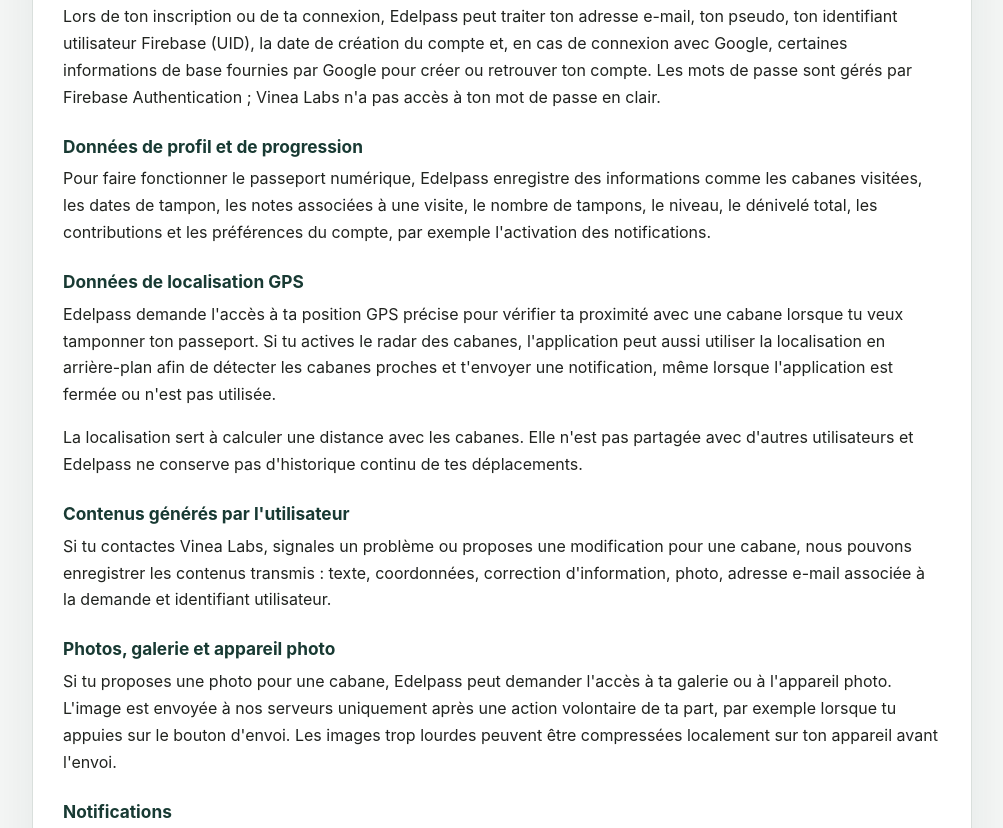
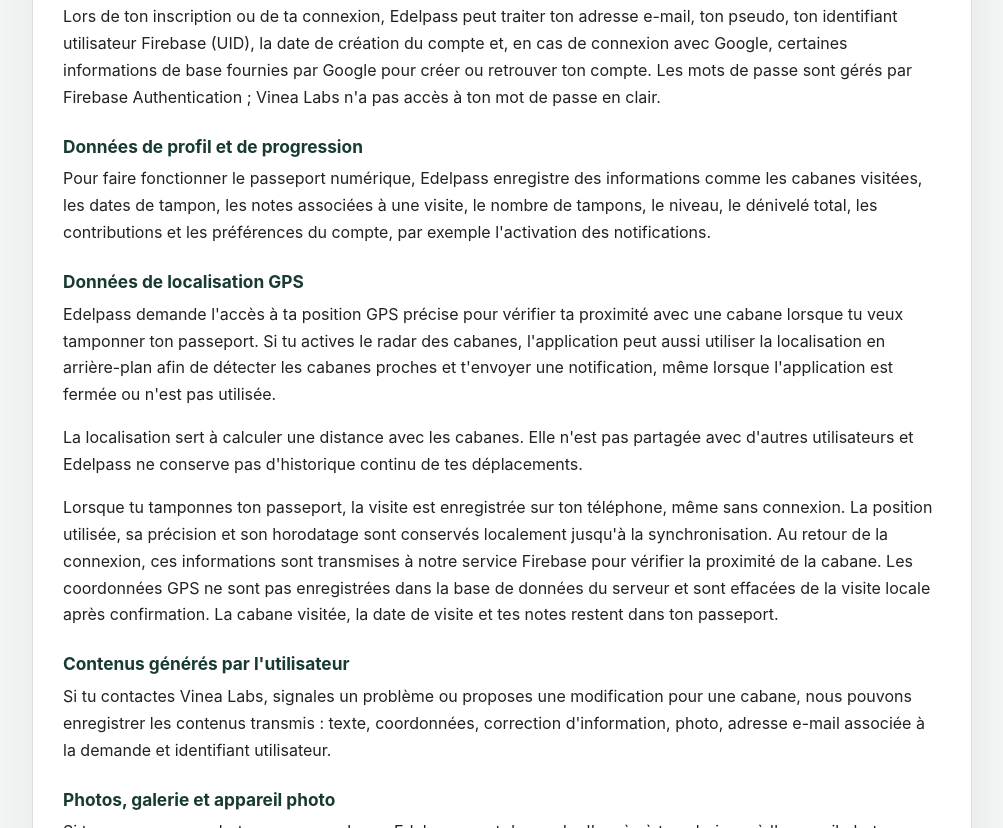
Before and after one commit to flv90/edelpass-legal, a plain HTML site: page index.html in a window 1280 px wide. Shown: the part 1743-2571 px from the top of the page, without its empty margins (138-1141 px from the left). Drawn offline with Linux system fonts and the light colour scheme.

Commit message:
docs: explain temporary GPS handling for offline stamps

```diff
--- a/index.html
+++ b/index.html
@@ -300,7 +300,7 @@
           et partage les données personnelles lorsque tu utilises l'application
           mobile Edelpass.
         </p>
-        <p class="updated">Dernière mise à jour : 28 mai 2026</p>
+        <p class="updated">Dernière mise à jour : 18 octobre 2026</p>
       </header>
 
       <nav aria-label="Sommaire">
@@ -404,6 +404,18 @@
             La localisation sert à calculer une distance avec les cabanes. Elle
             n'est pas partagée avec d'autres utilisateurs et Edelpass ne conserve
             pas d'historique continu de tes déplacements.
+          </p>
+
+          <p>
+            Lorsque tu tamponnes ton passeport, la visite est enregistrée sur ton
+            téléphone, même sans connexion. La position utilisée, sa précision et
+            son horodatage sont conservés localement jusqu'à la synchronisation.
+            Au retour de la connexion, ces informations sont transmises à notre
+            service Firebase pour vérifier la proximité de la cabane. Les
+            coordonnées GPS ne sont pas enregistrées dans la base de données du
+            serveur et sont effacées de la visite locale après confirmation.
+            La cabane visitée, la date de visite et tes notes restent dans ton
+            passeport.
           </p>
 
           <h3>Contenus générés par l'utilisateur</h3>
```
